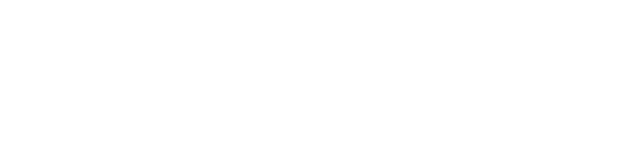
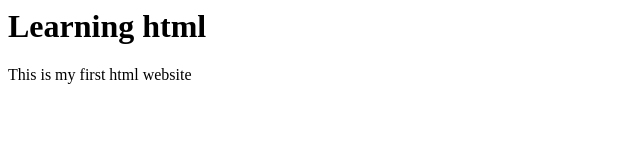
Before and after one commit to Tracychepngetich/jotra, a plain HTML site: page index.html in a window 1280 px wide. Shown: the whole page, without its empty margins (0-640 px from the left). Drawn offline with Linux system fonts and the light colour scheme.

Commit message:
updating index.html

```diff
--- a/index.html
+++ b/index.html
@@ -3,3 +3,6 @@
 </title>
 <head>
 <body>
+<H1>Learning html </H1>
+<P>This is my first html website</P>
+</body>
```
